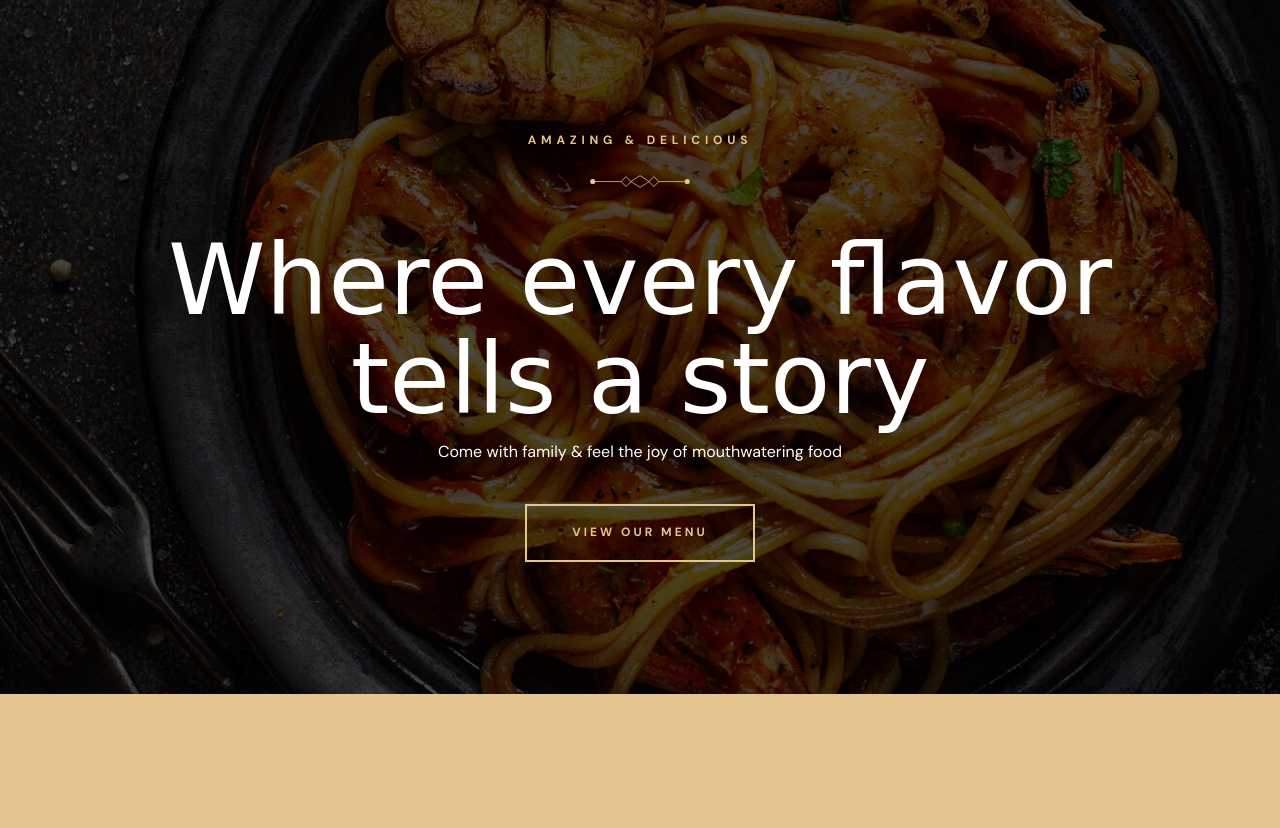
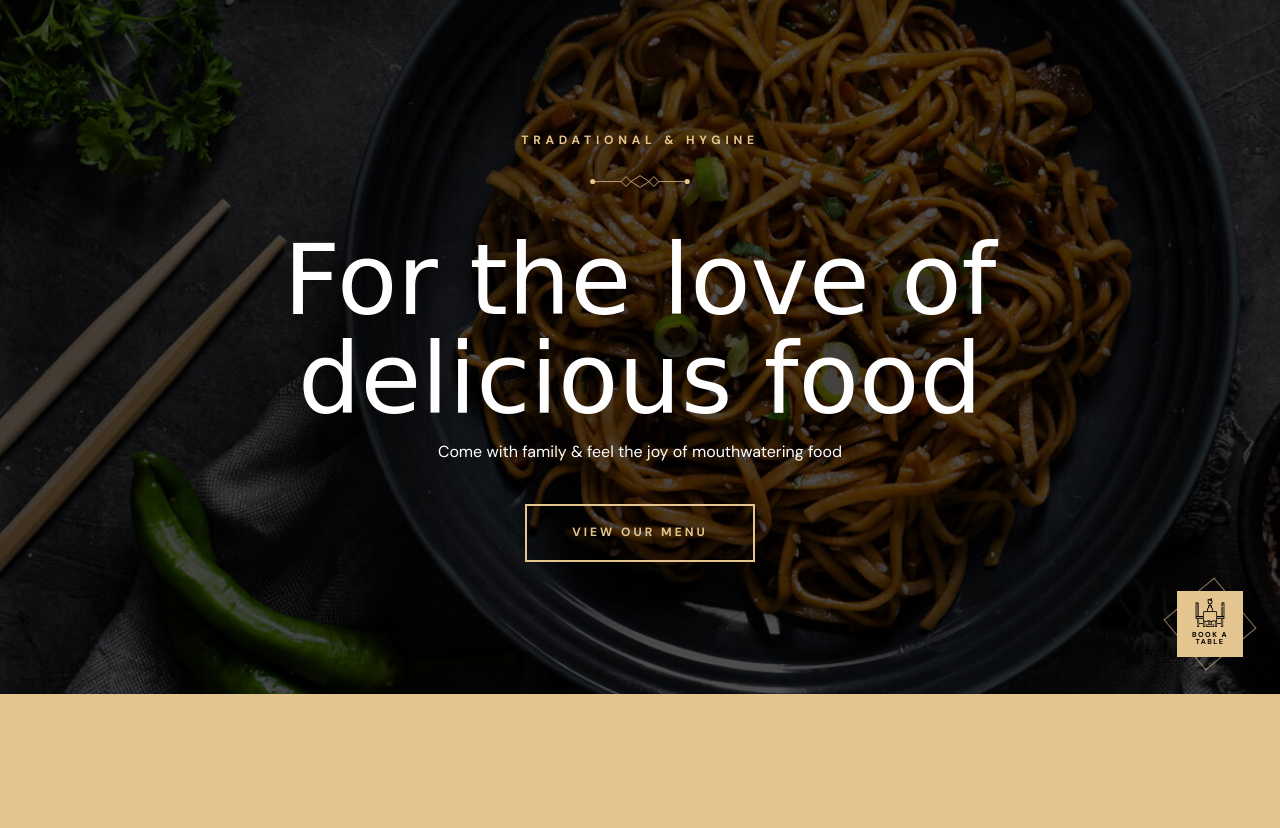
Before and after one commit to Ashraf59/grilli-restaurant-website-html-css-js, a plain HTML site: page index.html in a window 1280 px wide. Shown: the part 106-934 px from the top of the page. Drawn offline with nearby package versions, Linux system fonts and the light colour scheme; a web font is replaced by a local one.

Commit message:
Slider added on hero section

```diff
--- a/assets/css/style.css
+++ b/assets/css/style.css
@@ -384,6 +384,31 @@ body.nav-active{overflow: hidden;}
   top: 50%;
   transform: translate(-50%, -50%);
 }
+
+.btn-secondary{
+  background-color: var(--gold-crayola);
+  color: var(--black);
+}
+.btn-secondary::before{background-color: var(--smoky-black-1);}
+
+.btn-secondary .text-2{color: var(--white);}
+
+.has-before,
+.has-after{
+  position: relative;
+  z-index: 1;
+}
+
+.has-before::before,
+.has-after::after{
+  content: "";
+  position: absolute;
+}
+
+
+
+
+
 /*-----------------------------------*\
   #PRELOAD
 \*-----------------------------------*/
@@ -704,6 +729,70 @@ body.nav-active{overflow: hidden;}
 
 .hero .btn{margin-inline: auto;}
 
+.hero-btn img{
+  margin-inline: auto;
+  margin-block-end: 6px;
+}
+
+.hero-btn{
+  position: absolute;
+  bottom: 15px;
+  right: 15px;
+  z-index: 2;
+  background-color: var(--gold-crayola);
+  width: 110px;
+  height: 110px;
+  padding: 12px;
+  transform: scale(0.6);
+}
+
+.hero-btn .span{
+  color: var(--black);
+  font-weight: var(--weight-bold);
+  text-transform: uppercase;
+  letter-spacing: var(--letterSpacing-3);
+  line-height: var(--lineHeight-1);
+}
+
+.hero-btn::after{
+  inset: 0;
+  border: 1px solid var(--gold-crayola);
+  animation: rotate360 15s linear infinite;
+}
+
+.slider-reveal{
+  transform: translateY(30px);
+  opacity: 0;
+}
+
+.hero .slider-item.active .slider-reveal{
+  animation: sliderReveal 1s ease forwards;
+}
+
+@keyframes sliderReveal{
+  0%{
+    transform: translateY(30px);
+    opacity: 0;
+  }
+
+  100%{
+    transform: translateY(0);
+    opacity: 1;
+  }
+}
+
+.hero .slider-item.active .section-subtitle{
+  animation-delay: 500ms;
+}
+.hero .slider-item.active .hero-title{
+  animation-delay: 1000ms;
+}
+.hero .slider-item.active .hero-text{
+  animation-delay: 1.5s;
+}
+.hero .slider-item.active .btn{
+  animation-delay: 2s;
+}
 
 /*-----------------------------------*\
   #SERVICE
--- a/assets/js/script.js
+++ b/assets/js/script.js
@@ -68,3 +68,49 @@ window.addEventListener("scroll", function (){
     header.classList.remove("active");
   }
 })
+
+
+
+/**
+ * HERO SLIDER
+ */
+
+const heroSlider = document.querySelector("[data-hero-slider]");
+const heroSliderItems = document.querySelectorAll("[data-hero-slider-item]");
+const heroSliderPrevBtn = document.querySelector("[data-prev-btn]");
+const heroSliderNextBtn = document.querySelector("[data-next-btn]");
+
+let currentSlidePos = 0;
+let lastActiveSliderItem = heroSliderItems[0];
+
+const updateSliderPos = function(){
+  lastActiveSliderItem.classList.remove("active");
+  heroSliderItems[currentSlidePos].classList.add("active");
+  lastActiveSliderItem = heroSliderItems[currentSlidePos];
+}
+
+const slideNext = function(){
+  if(currentSlidePos >= heroSliderItems.length - 1){
+    currentSlidePos = 0;
+  }
+  else{
+    currentSlidePos++;
+  }
+
+  updateSliderPos();
+}
+
+heroSliderNextBtn.addEventListener('click', slideNext);
+
+const slidePrev = function(){
+  if(currentSlidePos <= 0){
+    currentSlidePos = heroSliderItems.length - 1;
+  }
+  else{
+    currentSlidePos--;
+  }
+
+  updateSliderPos();
+}
+
+heroSliderPrevBtn.addEventListener("click", slidePrev);
--- a/index.html
+++ b/index.html
@@ -205,6 +205,11 @@
 
         <main>
             <article>
+
+                  <!--
+                    - #HERO
+                  -->
+
                 <section class="hero text-center" aria-label="home" id="home">
                     <ul class="hero-slider" data-hero-slider>
                         <li class="slider-item active" data-hero-slider-item>
@@ -229,7 +234,7 @@
                             </a>
                         </li>
 
-                        <li class="slider-item active" data-hero-slider-item>
+                        <li class="slider-item" data-hero-slider-item>
                             <div class="slider-bg">
                                 <img src="assets/images/hero-slider-2.jpg" width="1880" height="950" alt="" class="img-cover">
                             </div>
@@ -251,7 +256,7 @@
                             </a>
                         </li>
 
-                        <li class="slider-item active" data-hero-slider-item>
+                        <li class="slider-item" data-hero-slider-item>
                             <div class="slider-bg">
                                 <img src="assets/images/hero-slider-3.jpg" width="1880" height="950" alt="" class="img-cover">
                             </div>
@@ -282,12 +287,20 @@
                         <ion-icon name="chevron-forward"></ion-icon>
                     </button>
 
-                    <a href="#" class="hero-btn has-after">
-                        <img src="assets/images/hero-icon.png" width="48" height="48" alt="booking icon">
 
-                        <div class="label-2 text-center span">Book A Table</div>
-                    </a>
+                 <a href="#" class="hero-btn has-after">
+                     <img src="./assets/images/hero-icon.png" width="48" height="48" alt="booking icon">
+
+                     <span class="label-2 text-center span">Book A Table</span>
+                </a>
                 </section>
+
+
+                  <!--
+                    - #SERVICE
+                 -->
+
+
             </article>
         </main>
 
```
Also changed, not shown: assets/images/testi-avatar-2.jpg (added).
